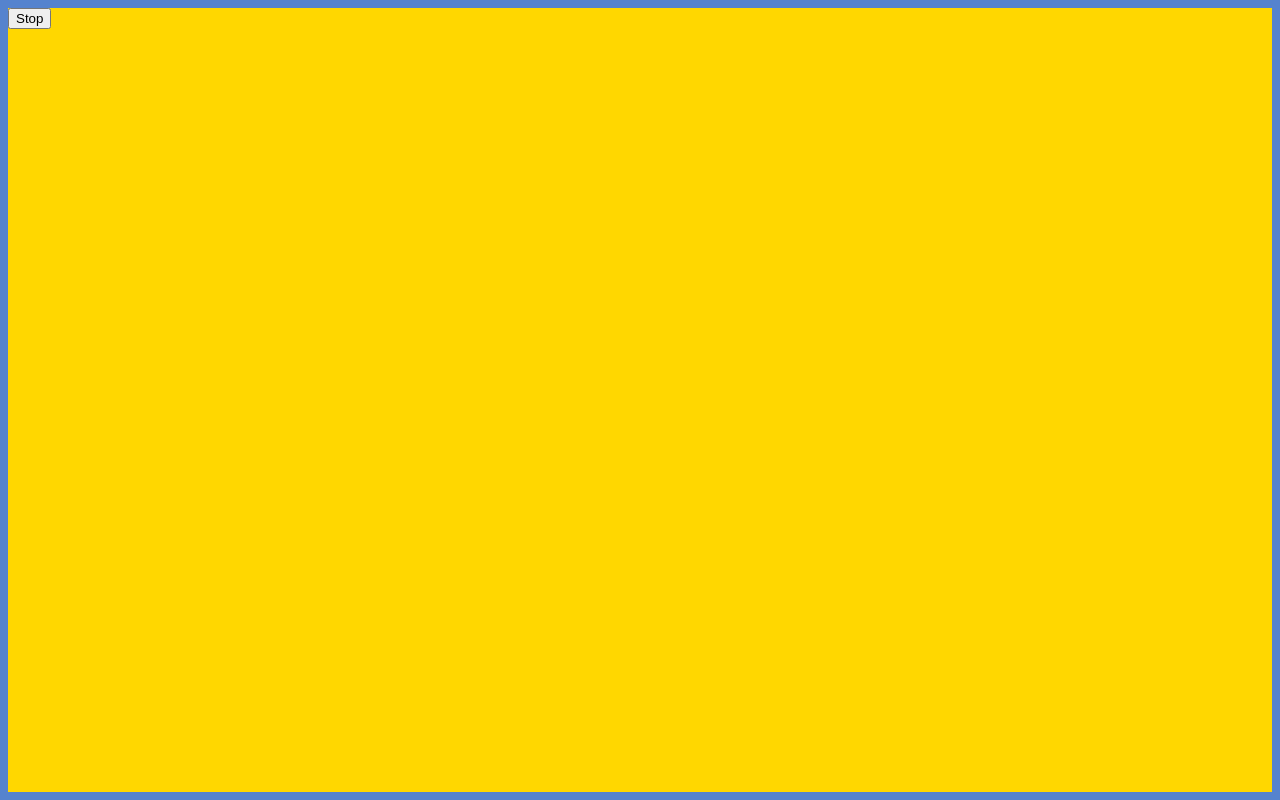
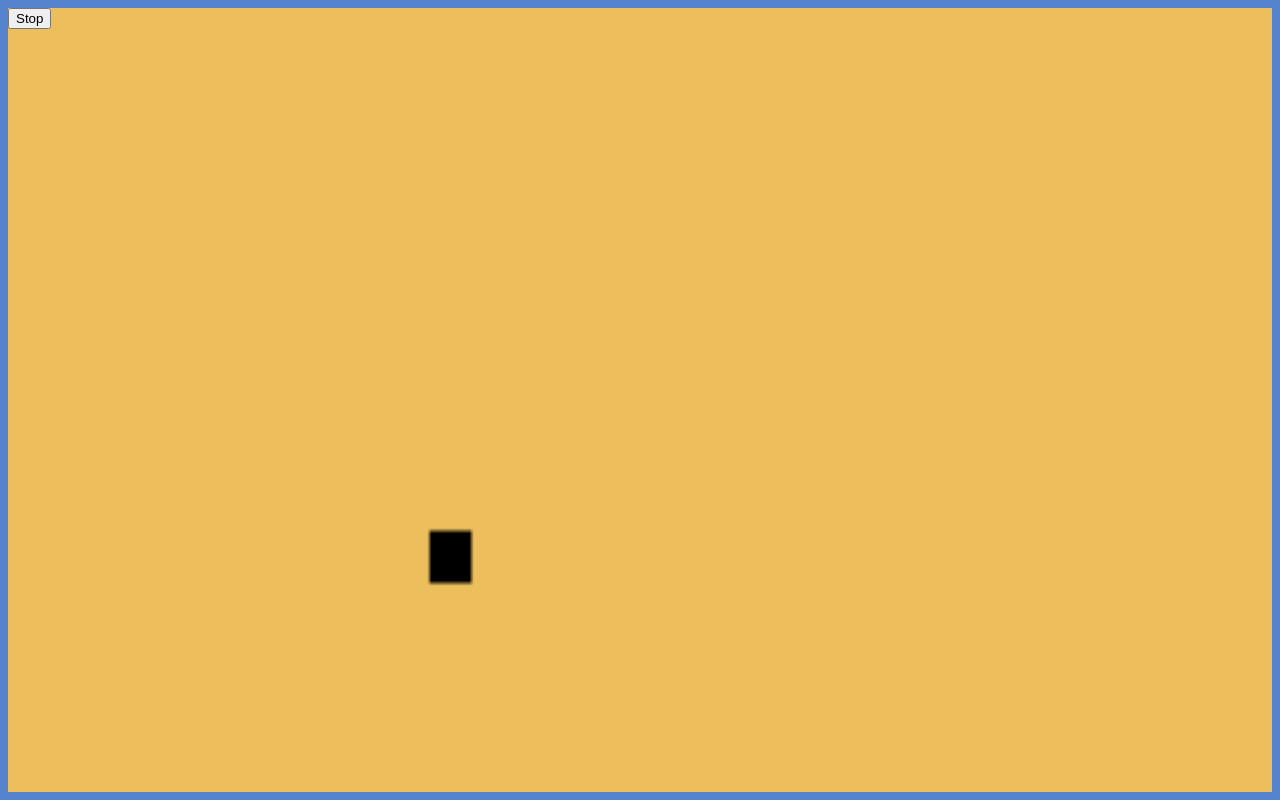
Before and after one commit to guilhermesgsilva/html-canvas-snake-game, a plain HTML site: page index.html in a window 1280 px wide. Both pictures are taken after a click on the button "Start". Drawn offline with Linux system fonts and the light colour scheme.

Commit message:
feat: Create and call game and player class

```diff
--- a/index.html
+++ b/index.html
@@ -7,6 +7,7 @@
     <title>Snake</title>
     <script src="js/index.js" defer></script>
     <script src="js/game.js" defer></script>
+    <script src="js/player.js" defer></script>
     <link rel="stylesheet" href="styles.css" />
   </head>
   <body>
--- a/js/game.js
+++ b/js/game.js
@@ -1,5 +1,7 @@
 console.log("game.js link");
 
 class Game {
-  constructor() {}
+  constructor() {
+    this.player = {};
+  }
 }
--- a/js/index.js
+++ b/js/index.js
@@ -1,13 +1,26 @@
 console.log("index.js link");
+
+const gameCanvas = document.getElementById("gameCanvas");
+const gameContext = gameCanvas.getContext("2d");
+let currentGame;
 
 document.getElementById("gameBoard").style.display = "none";
 
 document.getElementById("startButton").onclick = () => {
   document.getElementById("gameBoard").style.display = "block";
   document.getElementById("gameIntro").style.display = "none";
+
+  startGame();
+  console.log(currentGame.player)
 };
 
 document.getElementById("stopButton").onclick = () => {
   document.getElementById("gameBoard").style.display = "none";
   document.getElementById("gameIntro").style.display = "block";
 };
+
+function startGame() {
+  currentGame = new Game();
+  currentGame.player = new Player();
+  currentGame.player.draw();
+}
--- /dev/null
+++ b/js/player.js
@@ -0,0 +1,14 @@
+class Player {
+  constructor() {
+    this.width = 10;
+    this.height = 10;
+    this.x = 100;
+    this.y = 100;
+    this.color = "black";
+  }
+
+  draw() {
+    gameContext.fillStyle = this.color;
+    gameContext.fillRect(this.x, this.y, this.width, this.height);
+  }
+}
--- a/styles.css
+++ b/styles.css
@@ -8,7 +8,7 @@
 /* lteMedium: '@media (max-width: 89.94em)'; <= 1439px */
 
 body {
-  background-color: rgb(85, 131, 206);
+  background-color: #5583ce;
   margin: 0;
 }
 
@@ -30,7 +30,7 @@ body {
 }
 
 #gameCanvas {
-  background-color: gold;
+  background-color: rgb(236, 190, 92);
   height: 98vh;
   width: 100%;
 }
```
